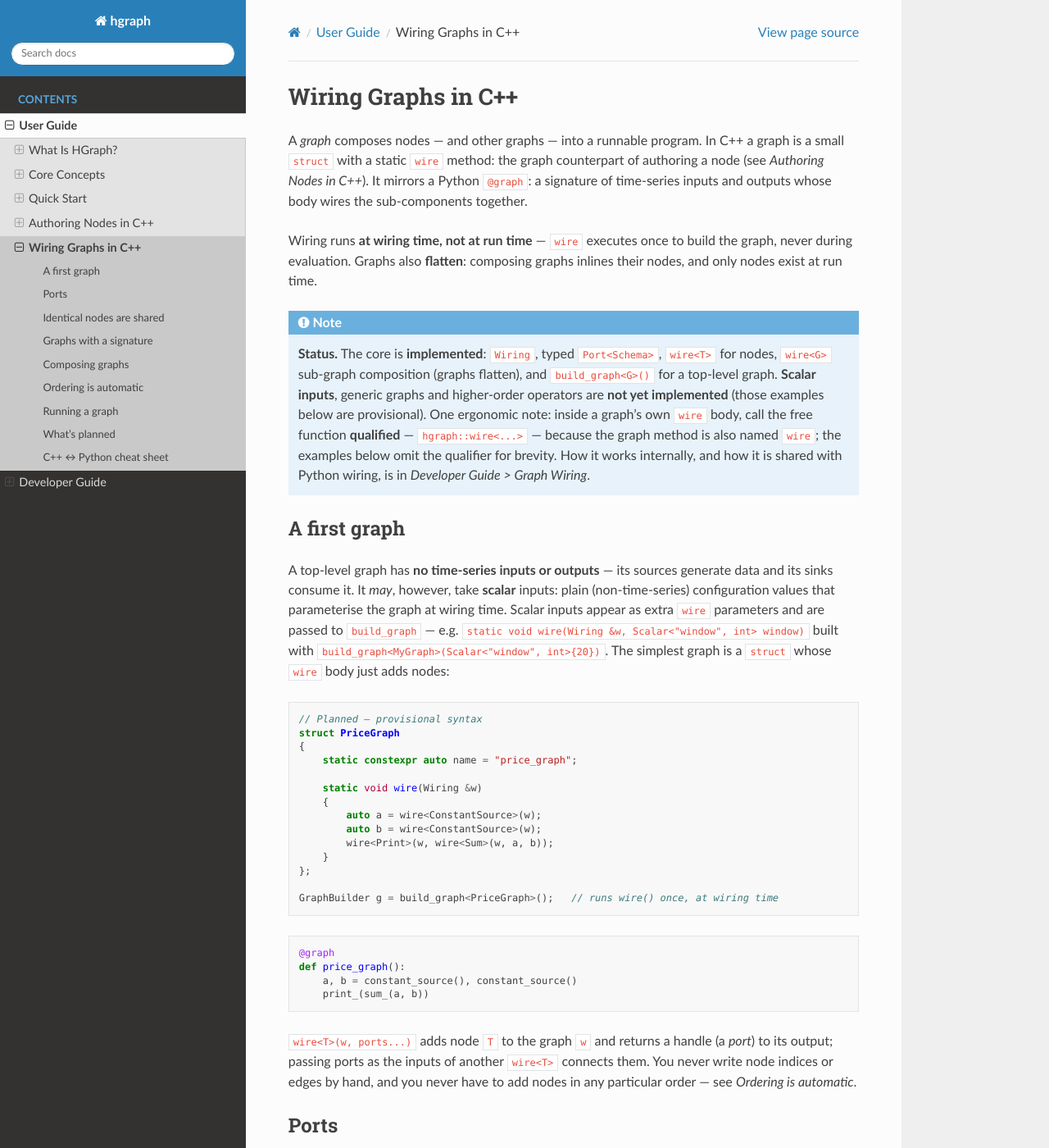
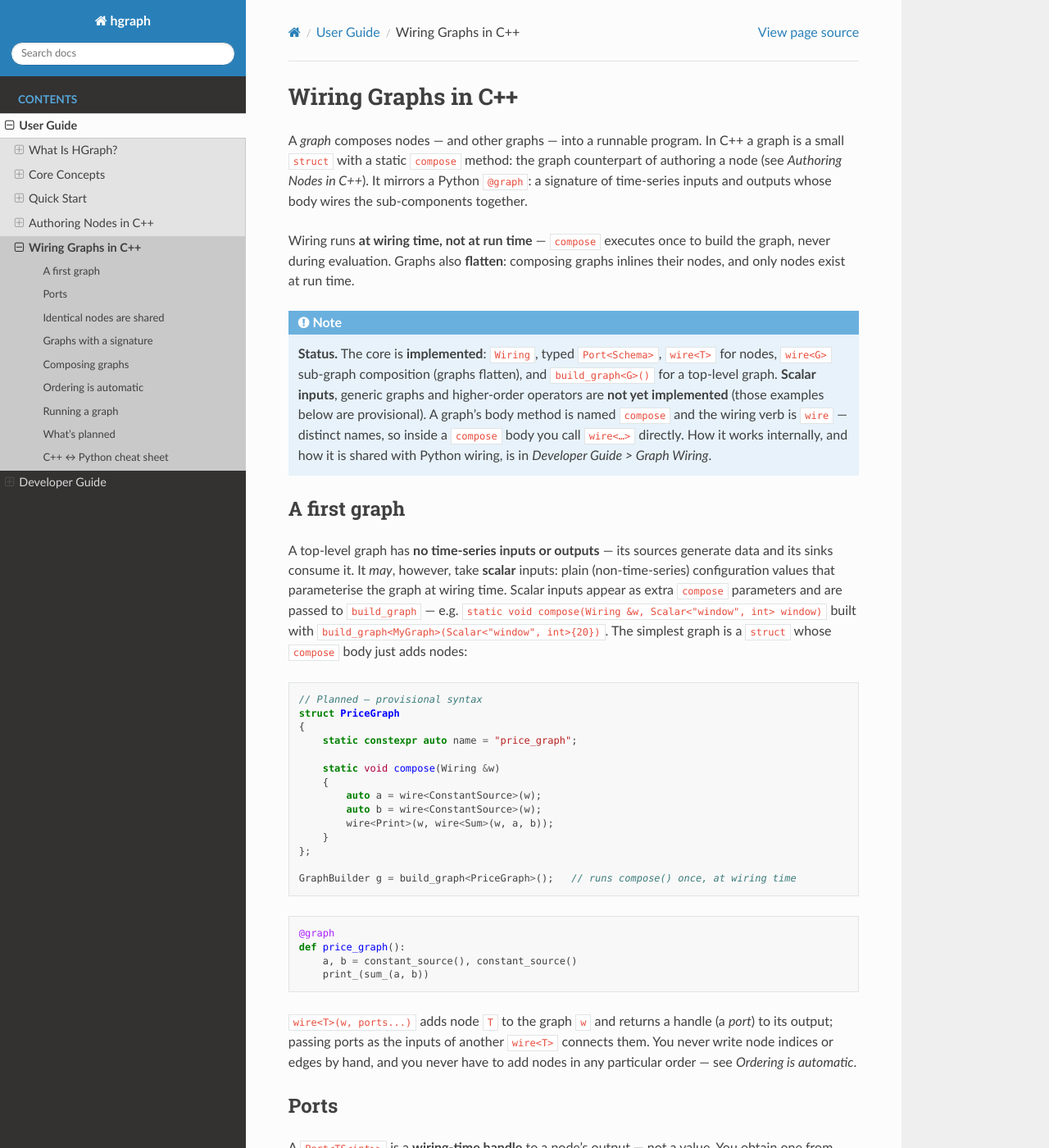
Before and after one commit to hhenson/hg_cpp, a Sphinx documentation site: the page built from docs/source/user_guide/authoring_graphs_cpp.rst, in a window 1280 px wide and 1400 px high. Shown: the whole window at 82% size. Built offline with Sphinx 7.4.7 and the Read the Docs theme 3.1.0, drawn with Linux system fonts in a browser that asks for light colours; some of the changed text lies outside the part shown.

Commit message:
Step 2.b)

```diff
--- a/docs/source/user_guide/authoring_graphs_cpp.rst
+++ b/docs/source/user_guide/authoring_graphs_cpp.rst
@@ -2,12 +2,12 @@ Wiring Graphs in C++
 ====================
 
 A *graph* composes nodes — and other graphs — into a runnable program. In C++ a
-graph is a small ``struct`` with a static ``wire`` method: the graph counterpart
+graph is a small ``struct`` with a static ``compose`` method: the graph counterpart
 of authoring a node (see *Authoring Nodes in C++*). It mirrors a Python
 ``@graph``: a signature of time-series inputs and outputs whose body wires the
 sub-components together.
 
-Wiring runs **at wiring time, not at run time** — ``wire`` executes once to build
+Wiring runs **at wiring time, not at run time** — ``compose`` executes once to build
 the graph, never during evaluation. Graphs also **flatten**: composing graphs
 inlines their nodes, and only nodes exist at run time.
 
@@ -17,11 +17,10 @@ inlines their nodes, and only nodes exist at run time.
    ``wire<T>`` for nodes, ``wire<G>`` sub-graph composition (graphs flatten), and
    ``build_graph<G>()`` for a top-level graph. **Scalar inputs**, generic graphs
    and higher-order operators are **not yet implemented** (those examples below are
-   provisional). One ergonomic note: inside a graph's own ``wire`` body, call the
-   free function **qualified** — ``hgraph::wire<...>`` — because the graph method is
-   also named ``wire``; the examples below omit the qualifier for brevity. How it
-   works internally, and how it is shared with Python wiring, is in
-   *Developer Guide > Graph Wiring*.
+   provisional). A graph's body method is named ``compose`` and the wiring verb is
+   ``wire`` — distinct names, so inside a ``compose`` body you call ``wire<…>``
+   directly. How it works internally, and how it is shared with Python wiring, is
+   in *Developer Guide > Graph Wiring*.
 
 
 A first graph
@@ -30,11 +29,11 @@ A first graph
 A top-level graph has **no time-series inputs or outputs** — its sources generate
 data and its sinks consume it. It *may*, however, take **scalar** inputs: plain
 (non-time-series) configuration values that parameterise the graph at wiring
-time. Scalar inputs appear as extra ``wire`` parameters and are passed to
+time. Scalar inputs appear as extra ``compose`` parameters and are passed to
 ``build_graph`` — e.g.
-``static void wire(Wiring &w, Scalar<"window", int> window)`` built with
+``static void compose(Wiring &w, Scalar<"window", int> window)`` built with
 ``build_graph<MyGraph>(Scalar<"window", int>{20})``. The simplest graph is a
-``struct`` whose ``wire`` body just adds nodes:
+``struct`` whose ``compose`` body just adds nodes:
 
 .. code-block:: cpp
 
@@ -43,7 +42,7 @@ time. Scalar inputs appear as extra ``wire`` parameters and are passed to
    {
        static constexpr auto name = "price_graph";
 
-       static void wire(Wiring &w)
+       static void compose(Wiring &w)
        {
            auto a = wire<ConstantSource>(w);
            auto b = wire<ConstantSource>(w);
@@ -51,7 +50,7 @@ time. Scalar inputs appear as extra ``wire`` parameters and are passed to
        }
    };
 
-   GraphBuilder g = build_graph<PriceGraph>();   // runs wire() once, at wiring time
+   GraphBuilder g = build_graph<PriceGraph>();   // runs compose() once, at wiring time
 
 .. code-block:: python
 
@@ -106,7 +105,7 @@ distinguishing scalar input. (In the first graph above, both
 Graphs with a signature
 ------------------------
 
-A sub-graph declares inputs and an output, and composes like a node. The ``wire``
+A sub-graph declares inputs and an output, and composes like a node. The ``compose``
 parameters after the context are the graph's inputs; the return is its output:
 
 .. code-block:: cpp
@@ -116,7 +115,7 @@ parameters after the context are the graph's inputs; the return is its output:
    {
        static constexpr auto name = "mid";
        // logical signature: (TS<double>, TS<double>) -> TS<double>
-       static Port<TS<double>> wire(Wiring &w, Port<TS<double>> bid, Port<TS<double>> ask)
+       static Port<TS<double>> compose(Wiring &w, Port<TS<double>> bid, Port<TS<double>> ask)
        {
            return wire<Average>(w, bid, ask);
        }
@@ -144,7 +143,7 @@ the only difference is whether a runtime node is produced.
 .. code-block:: cpp
 
    // Planned — provisional syntax
-   static Port<TS<double>> wire(Wiring &w, Port<TS<double>> bid, Port<TS<double>> ask)
+   static Port<TS<double>> compose(Wiring &w, Port<TS<double>> bid, Port<TS<double>> ask)
    {
        auto m = wire<Mid>(w, bid, ask);   // inline the Mid sub-graph
        return wire<Scale>(w, m);
@@ -188,7 +187,7 @@ deferred (and map onto Python features):
 - **multiple outputs** — a graph returning a ``TSB`` becomes a bundle ``Port``
   with ``.field<"x">()`` to take a sub-port; as syntactic sugar a graph's outputs
   may instead be returned as an array;
-- **generic graphs** — ``TsVar`` / ``ScalarVar`` in the ``wire`` signature
+- **generic graphs** — ``TsVar`` / ``ScalarVar`` in the ``compose`` signature
   (``TIME_SERIES_TYPE`` / ``SCALAR`` / ``K`` / ``V`` in Python);
 - **higher-order operators** — ``map_`` / ``reduce`` / ``switch_`` / feedback,
   which take graphs as arguments; these are where C++ is furthest from Python's
@@ -204,7 +203,7 @@ C++ ↔ Python cheat sheet
 
    * - C++
      - Python
-   * - ``struct G { static Out wire(Wiring&, In...){} };``
+   * - ``struct G { static Out compose(Wiring&, In...){} };``
      - ``@graph def g(in...) -> Out``
    * - ``wire<T>(w, ports...)`` (node)
      - calling a node — ``t(ports...)``
```
Also changed, not shown: docs/source/developer_guide/graph_wiring.rst (+7 -8 lines), 2 other files.
